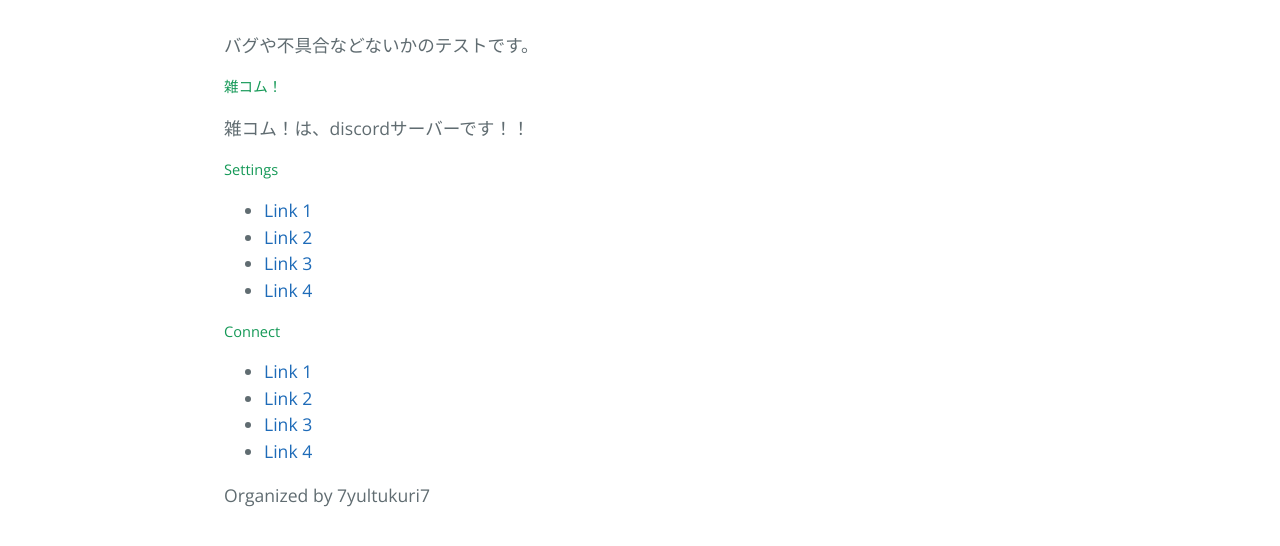
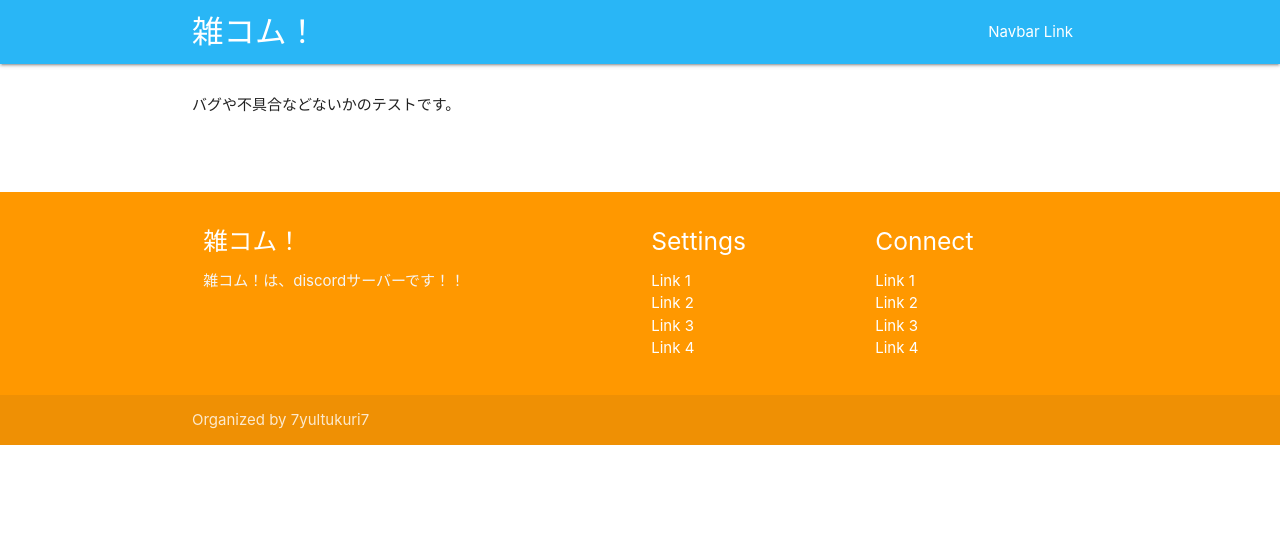
Before and after one commit to zatsukomu/zatsukomu-website-v1, a Jekyll site: the page built from docs/_posts/2019-04-27-test-nanoda.md, in a window 1280 px wide. Shown: the top 546 px of the page. Built offline with Jekyll 4.4.1, drawn with Linux system fonts in a browser that asks for light colours; nearby versions of some CDN libraries.

Commit message:
Update simple.html

```diff
--- a/docs/_layouts/simple.html
+++ b/docs/_layouts/simple.html
@@ -10,15 +10,41 @@
     <meta name="viewport" content="width=device-width, initial-scale=1">
     <meta name="theme-color" content="#157878">
     <meta name="apple-mobile-web-app-status-bar-style" content="black-translucent">
-    <link rel="stylesheet" href="https://zatsukomu.tk/assets/css/style.css">
+  <!-- CSS  -->
+  <link href="https://fonts.googleapis.com/icon?family=Material+Icons" rel="stylesheet">
+  <link href="https://zatsukomu.tk/assets/css/materialize.min.css" type="text/css" rel="stylesheet" media="screen,projection"/>
+  <link href="https://zatsukomu.tk/assets/css/style2.css" type="text/css" rel="stylesheet" media="screen,projection"/>
+</head>
   </head>
   <body>
-    <main id="content" class="main-content" role="main">
+
+  <nav class="light-blue lighten-1" role="navigation">
+    <div class="nav-wrapper container"><a id="logo-container" href="#" class="brand-logo">雑コム！</a>
+      <ul class="right hide-on-med-and-down">
+        <li><a href="#">Navbar Link</a></li>
+      </ul>
+
+      <ul id="nav-mobile" class="sidenav">
+        <li><a href="#">Navbar Link</a></li>
+      </ul>
+      <a href="#" data-target="nav-mobile" class="sidenav-trigger"><i class="material-icons">menu</i></a>
+    </div>
+  </nav>
+
+  <div class="container">
+    <div class="section">
       {{ content }}
+
+    </div>
+    <br><br>
+  </div>
 
 {% include footer.html %}
 
-    </main>
+  <!--  Scripts-->
+  <script src="https://code.jquery.com/jquery-2.1.1.min.js"></script>
+  <script src="https://zatsukomu.tk/assets/js/materialize.min.js"></script>
+  <script src="https://zatsukomu.tk/assets/js/init.js"></script>
 
   </body>
 </html>
```
